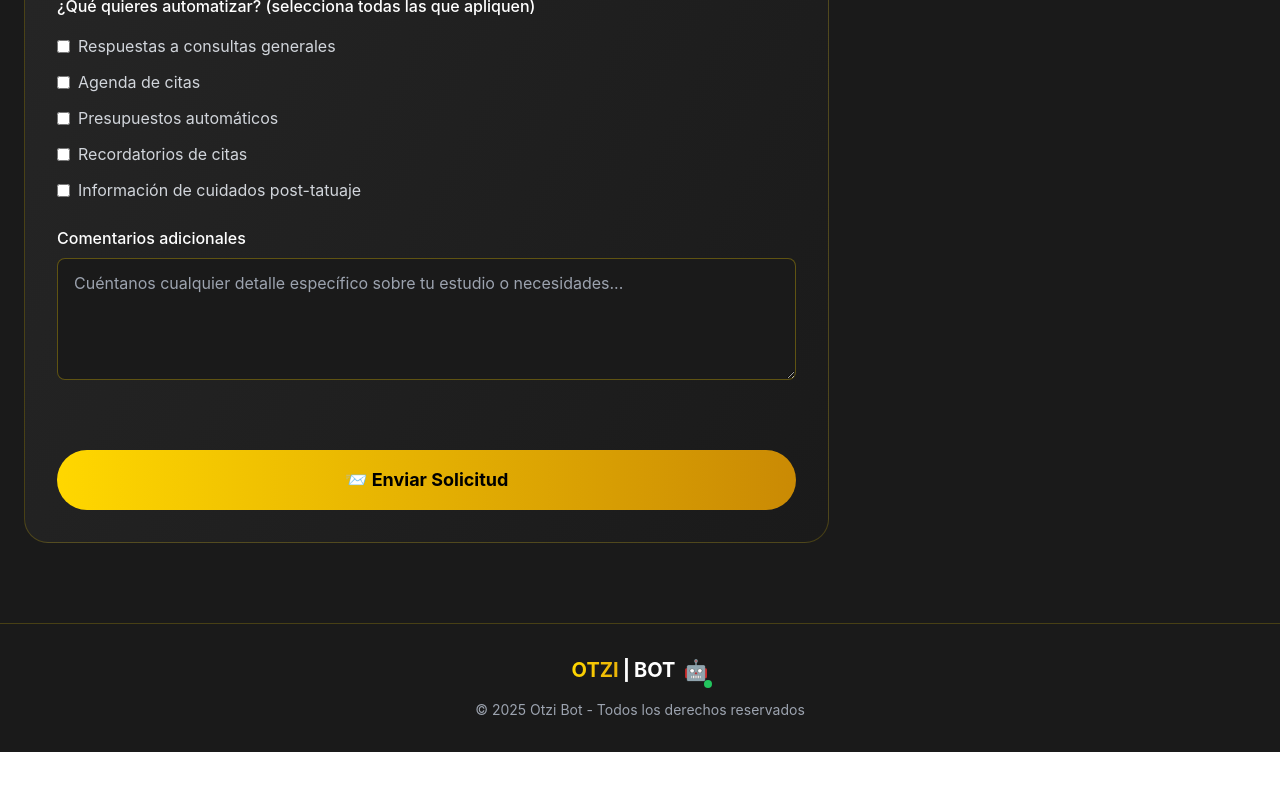
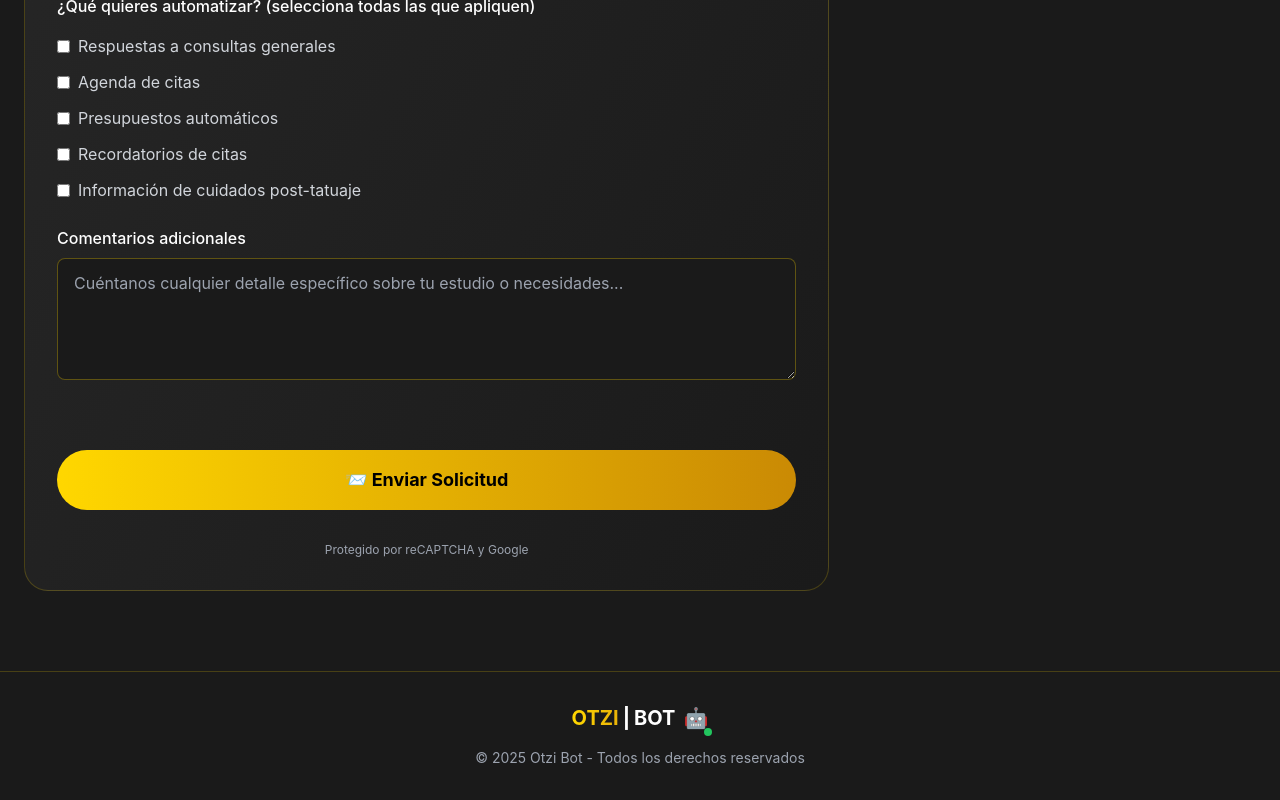
Before and after one commit to ivanmime/otzi, a React (Vite) app: page /#/contacto in a window 1280 px wide. Shown: the part 1011-1811 px from the top of the page. Before the commit the page ends 1763 px from the top, so only its background shows below. Built offline with nearby package versions, Linux system fonts and the light colour scheme.

Commit message:
Update Contact.jsx

```diff
--- a/src/pages/Contact.jsx
+++ b/src/pages/Contact.jsx
@@ -440,6 +440,9 @@ const Contact = () => {
                       '📨 Enviar Solicitud'
                     )}
                   </button>
+                  <p className="text-xs text-gray-400 mt-2 text-center">
+                    Protegido por reCAPTCHA y Google
+                  </p>
                 </form>
               </div>
             </motion.div>
```
